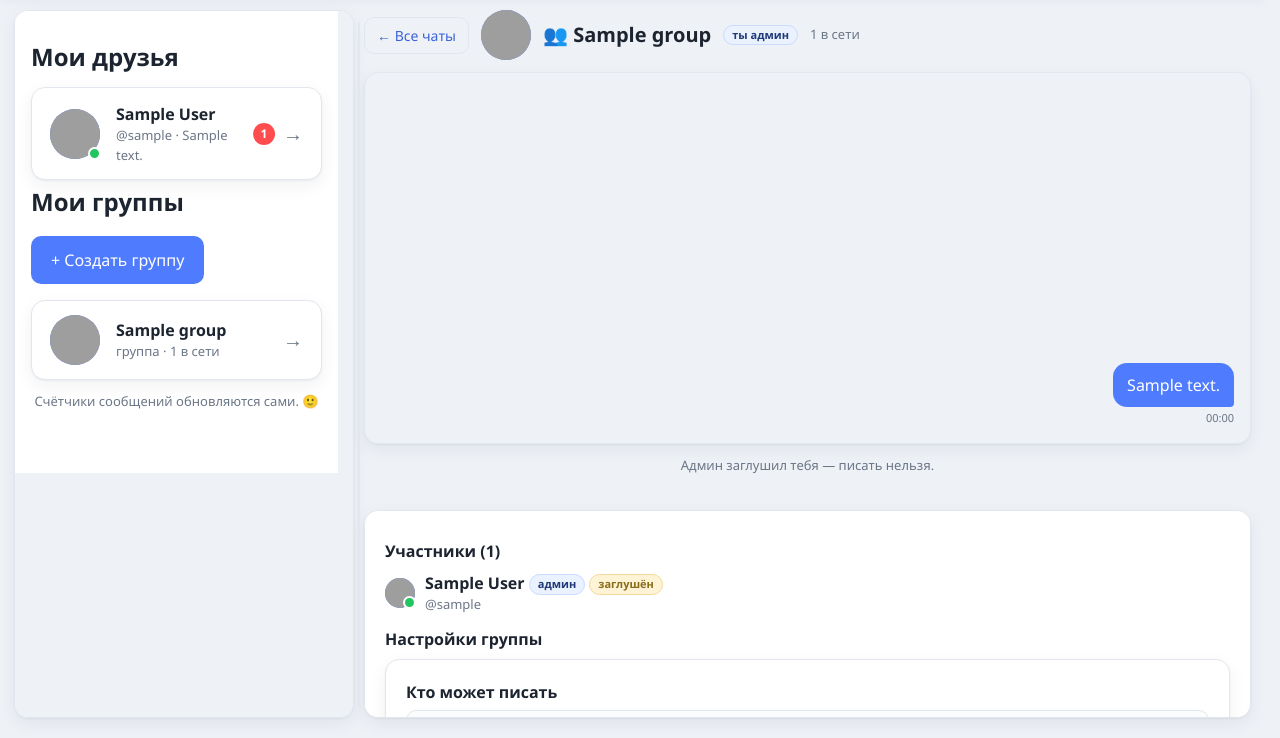
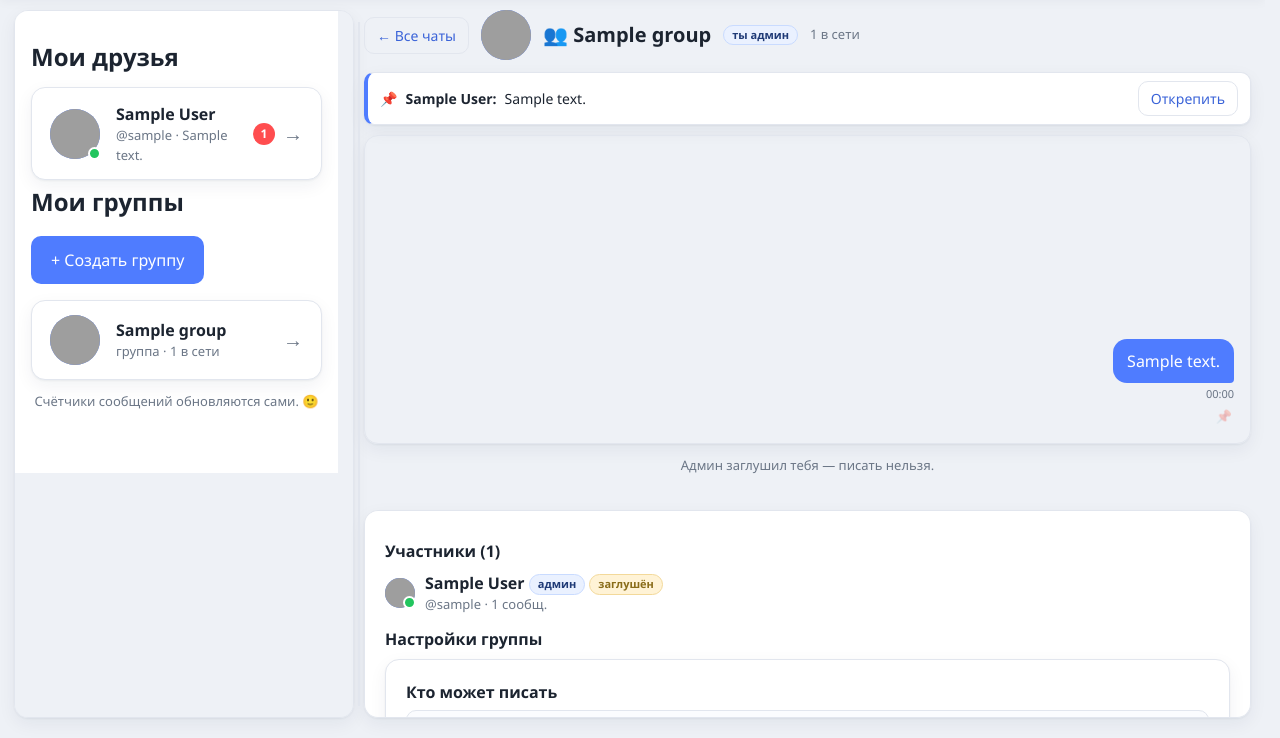
Before and after one commit to D1aBet14ek/messenger, a Flask app: page /groups/1 in a window 1280 px wide. Shown: the part 62-800 px from the top of the page. Run offline with Flask 3, Linux system fonts and the light colour scheme; the visitor is signed in with stand-in values (Sample User, id 1); tables that the repository leaves empty hold one stand-in row (values such as "Sample post"); grey boxes are pictures that could not be loaded.

Commit message:
Group: pin messages, member message counter, slow mode

```diff
--- a/app.py
+++ b/app.py
@@ -195,6 +195,8 @@ groups_table = Table(
     Column("write_mode", String(10)),   # "all" — пишут все, "admins" — только админы
     Column("add_mode", String(10)),     # "all" — добавлять могут все, "admins" — только админы
     Column("info_mode", String(10)),    # кто может менять информацию группы
+    Column("pinned_message_id", Integer),  # закреплённое сообщение
+    Column("slow_mode", Integer),          # медленный режим (секунды между сообщениями)
     Column("photo", LargeBinary),       # картинка группы
     Column("photo_mime", String(50)),
 )
@@ -242,6 +244,8 @@ def ensure_columns():
             "add_mode": "VARCHAR(10)",
             "info_mode": "VARCHAR(10)",
             "description": "TEXT",
+            "pinned_message_id": "INTEGER",
+            "slow_mode": "INTEGER",
             "photo": blob_type,
             "photo_mime": "VARCHAR(50)",
         },
@@ -361,6 +365,27 @@ def is_online(last_seen):
 
 
 app.jinja_env.globals["is_online"] = is_online
+
+
+def slow_mode_blocks(conn, group_id, user_id, seconds):
+    """True, если с последнего сообщения человека в группе прошло меньше seconds."""
+    if not seconds:
+        return False
+    last = conn.execute(
+        select(func.max(group_messages_table.c.created_at)).where(
+            and_(
+                group_messages_table.c.group_id == group_id,
+                group_messages_table.c.sender_id == user_id,
+            )
+        )
+    ).scalar()
+    if not last:
+        return False
+    try:
+        dt = datetime.fromisoformat(last)
+    except (ValueError, TypeError):
+        return False
+    return (datetime.now() - dt).total_seconds() < seconds
 
 
 def normalize_phone(raw):
@@ -1253,6 +1278,7 @@ def group_conversation(conn, group_id, me_id):
     """Сообщения группы по порядку, вместе с именами авторов."""
     rows = conn.execute(
         select(
+            group_messages_table.c.id,
             group_messages_table.c.sender_id,
             group_messages_table.c.body,
             group_messages_table.c.created_at,
@@ -1268,6 +1294,7 @@ def group_conversation(conn, group_id, me_id):
     ).mappings().all()
     return [
         {
+            "id": row["id"],
             "mine": row["sender_id"] == me_id,
             "body": row["body"],
             "time": format_time(row["created_at"]),
@@ -1384,6 +1411,10 @@ def group_chat(group_id):
         elif (group["write_mode"] or "all") == "admins" and membership["role"] != "admin":
             flash("В этой группе писать могут только админы.")
             session[draft_key] = raw[:2000]
+        elif (membership["role"] != "admin"
+              and slow_mode_blocks(conn, group_id, me["id"], group["slow_mode"] or 0)):
+            flash("Медленный режим: подожди немного перед следующим сообщением.")
+            session[draft_key] = raw[:2000]
         elif len(body) > 2000:
             flash("Слишком длинное сообщение (максимум 2000 символов).")
             session[draft_key] = raw[:2000]
@@ -1420,6 +1451,18 @@ def group_chat(group_id):
         .where(group_members_table.c.group_id == group_id)
         .order_by(group_members_table.c.role, func.lower(users_table.c.display_name))
     ).mappings().all()
+    members = [dict(m) for m in members]
+    for m in members:
+        m["msg_count"] = conn.execute(
+            select(func.count())
+            .select_from(group_messages_table)
+            .where(
+                and_(
+                    group_messages_table.c.group_id == group_id,
+                    group_messages_table.c.sender_id == m["user_id"],
+                )
+            )
+        ).scalar() or 0
 
     # Друзья, которых ещё нет в группе (чтобы админ мог добавить)
     member_ids = {m["user_id"] for m in members}
@@ -1432,6 +1475,31 @@ def group_chat(group_id):
             .order_by(func.lower(users_table.c.display_name))
         ).mappings().all()
 
+    # Закреплённое сообщение (если есть)
+    pinned = None
+    if group["pinned_message_id"]:
+        p = conn.execute(
+            select(
+                group_messages_table.c.id,
+                group_messages_table.c.body,
+                group_messages_table.c.created_at,
+                users_table.c.display_name,
+            )
+            .select_from(
+                group_messages_table.join(
+                    users_table, group_messages_table.c.sender_id == users_table.c.id
+                )
+            )
+            .where(group_messages_table.c.id == group["pinned_message_id"])
+        ).mappings().first()
+        if p is not None:
+            pinned = {
+                "id": p["id"],
+                "body": p["body"],
+                "sender": p["display_name"],
+                "time": format_time(p["created_at"]),
+            }
+
     is_admin = membership["role"] == "admin"
     is_muted = bool(membership["muted"])
     draft = session.get(draft_key, "")
@@ -1442,6 +1510,7 @@ def group_chat(group_id):
         candidates=candidates,
         draft=draft,
         emoji=EMOJI,
+        pinned=pinned,
         is_admin=is_admin,
         is_muted=is_muted,
         is_creator=(group["created_by"] == me["id"]),
@@ -1581,6 +1650,9 @@ def group_settings(group_id):
         values["add_mode"] = add_mode
     if info_mode in ("all", "admins"):
         values["info_mode"] = info_mode
+    slow_mode = request.form.get("slow_mode")
+    if slow_mode is not None and slow_mode.isdigit():
+        values["slow_mode"] = int(slow_mode)
     if values:
         conn.execute(
             update(groups_table).where(groups_table.c.id == group_id).values(**values)
@@ -1694,6 +1766,60 @@ def group_mute(group_id, user_id):
     return redirect(url_for("group_chat", group_id=group_id))
 
 
+@app.route("/groups/<int:group_id>/pin/<int:message_id>", methods=["POST"])
+def group_pin(group_id, message_id):
+    """Закрепить сообщение в группе (только админ)."""
+    r = not_logged_in_redirect()
+    if r:
+        return r
+    me = current_user()
+    conn = get_conn()
+    membership = group_membership(conn, group_id, me["id"])
+    if membership is None or membership["role"] != "admin":
+        flash("Закреплять может только админ группы.")
+        return redirect(url_for("group_chat", group_id=group_id))
+    msg = conn.execute(
+        select(group_messages_table.c.id).where(
+            and_(
+                group_messages_table.c.id == message_id,
+                group_messages_table.c.group_id == group_id,
+            )
+        )
+    ).first()
+    if msg is None:
+        flash("Сообщение не найдено.")
+        return redirect(url_for("group_chat", group_id=group_id))
+    conn.execute(
+        update(groups_table)
+        .where(groups_table.c.id == group_id)
+        .values(pinned_message_id=message_id)
+    )
+    conn.commit()
+    flash("Сообщение закреплено. 📌")
+    return redirect(url_for("group_chat", group_id=group_id))
+
+
+@app.route("/groups/<int:group_id>/unpin", methods=["POST"])
+def group_unpin(group_id):
+    """Открепить сообщение."""
+    r = not_logged_in_redirect()
+    if r:
+        return r
+    me = current_user()
+    conn = get_conn()
+    membership = group_membership(conn, group_id, me["id"])
+    if membership is None or membership["role"] != "admin":
+        return redirect(url_for("group_chat", group_id=group_id))
+    conn.execute(
+        update(groups_table)
+        .where(groups_table.c.id == group_id)
+        .values(pinned_message_id=None)
+    )
+    conn.commit()
+    flash("Сообщение откреплено.")
+    return redirect(url_for("group_chat", group_id=group_id))
+
+
 @app.route("/groups/<int:group_id>/promote/<int:user_id>", methods=["POST"])
 def group_promote(group_id, user_id):
     """Назначить участника админом группы."""
@@ -1870,7 +1996,26 @@ def api_group_chat(group_id):
     ).scalar() or 0
     mark_read(conn, me["id"], "group", group_id, max_id)
 
-    return jsonify({"messages": group_conversation(conn, group_id, me["id"])})
+    group = conn.execute(
+        select(groups_table).where(groups_table.c.id == group_id)
+    ).mappings().first()
+    pinned = None
+    if group and group["pinned_message_id"]:
+        p = conn.execute(
+            select(group_messages_table.c.body, users_table.c.display_name)
+            .select_from(
+                group_messages_table.join(
+                    users_table, group_messages_table.c.sender_id == users_table.c.id
+                )
+            )
+            .where(group_messages_table.c.id == group["pinned_message_id"])
+        ).mappings().first()
+        if p is not None:
+            pinned = {"body": p["body"], "sender": p["display_name"]}
+
+    return jsonify(
+        {"messages": group_conversation(conn, group_id, me["id"]), "pinned": pinned}
+    )
 
 
 @app.route("/api/unread")
--- a/static/style.css
+++ b/static/style.css
@@ -523,6 +523,35 @@ body.wide .wrap { max-width: none; padding: 10px 14px 16px; }
 .checks { font-size: 12px; letter-spacing: -2px; color: var(--muted); }
 .checks.read { color: #38bdf8; }
 
+/* Закреплённое сообщение */
+.pinned-bar {
+  display: flex;
+  align-items: center;
+  gap: 8px;
+  background: var(--card);
+  border: 1px solid var(--line);
+  border-left: 4px solid var(--brand);
+  border-radius: 10px;
+  padding: 8px 12px;
+  margin-bottom: 10px;
+  box-shadow: var(--shadow);
+  font-size: 14px;
+}
+.pinned-text { overflow: hidden; text-overflow: ellipsis; white-space: nowrap; }
+.pinned-bar .inline-form { margin-left: auto; }
+
+/* Кнопка «закрепить» на сообщении (появляется при наведении) */
+.pin-form { margin: 0; }
+.pin-btn {
+  background: transparent;
+  border: 0;
+  cursor: pointer;
+  font-size: 13px;
+  padding: 0 2px;
+  opacity: 0.3;
+}
+.msg:hover .pin-btn { opacity: 1; }
+
 /* Список галочек (выбор людей) */
 .checklist { list-style: none; margin: 8px 0 4px; padding: 0; display: flex; flex-direction: column; gap: 6px; }
 .checkline { flex-direction: row; align-items: center; gap: 10px; font-weight: 400; cursor: pointer; }
--- a/templates/group_chat.html
+++ b/templates/group_chat.html
@@ -22,6 +22,18 @@
       {% if is_admin %}<span class="badge">ты админ</span>{% endif %}
       <span class="plogin">{% if online_count %}{{ online_count }} в сети{% else %}никого в сети{% endif %}</span>
     </div>
+
+    {% if pinned %}
+      <div class="pinned-bar">
+        📌 <b>{{ pinned['sender'] }}:</b>
+        <span class="pinned-text">{{ pinned['body'] }}</span>
+        {% if is_admin %}
+          <form method="post" action="{{ url_for('group_unpin', group_id=group['id']) }}" class="inline-form">
+            <button class="btn small ghost" type="submit">Открепить</button>
+          </form>
+        {% endif %}
+      </div>
+    {% endif %}
 
     <div id="messages" class="messages bg-{{ background }}"></div>
 
@@ -61,7 +73,7 @@
               <span class="pname">{{ m['display_name'] }}
                 {% if m['role'] == 'admin' %}<span class="badge">админ</span>{% endif %}
                 {% if m['muted'] %}<span class="badge muted">заглушён</span>{% endif %}</span>
-              <span class="plogin">@{{ m['username'] }}</span>
+              <span class="plogin">@{{ m['username'] }} · {{ m['msg_count'] }} сообщ.</span>
             </span>
             {% if is_admin and m['user_id'] != group['created_by'] %}
               <span class="member-actions">
@@ -107,6 +119,14 @@
             <select name="info_mode">
               <option value="all" {% if (group['info_mode'] or 'admins') == 'all' %}selected{% endif %}>Все участники</option>
               <option value="admins" {% if (group['info_mode'] or 'admins') == 'admins' %}selected{% endif %}>Только админы</option>
+            </select>
+          </label>
+          <label>Медленный режим (пауза между сообщениями)
+            <select name="slow_mode">
+              <option value="0" {% if not group['slow_mode'] %}selected{% endif %}>Выключен</option>
+              <option value="10" {% if group['slow_mode'] == 10 %}selected{% endif %}>10 секунд</option>
+              <option value="30" {% if group['slow_mode'] == 30 %}selected{% endif %}>30 секунд</option>
+              <option value="60" {% if group['slow_mode'] == 60 %}selected{% endif %}>60 секунд</option>
             </select>
           </label>
           <button class="btn" type="submit">Сохранить настройки</button>
@@ -180,6 +200,7 @@
 
 <script>
   var box = document.getElementById("messages");
+  var isAdmin = {{ 'true' if is_admin else 'false' }};
   function esc(text) {
     var d = document.createElement("div");
     d.textContent = text == null ? "" : text;
@@ -196,7 +217,12 @@
       html += '<div class="msg ' + (m.mine ? "mine" : "theirs") + '">';
       if (m.sender && !m.mine) html += '<div class="sender">' + esc(m.sender) + '</div>';
       html += '<div class="bubble">' + esc(m.body) + '</div>';
-      html += '<div class="time">' + esc(m.time) + '</div></div>';
+      html += '<div class="time">' + esc(m.time) + '</div>';
+      if (isAdmin) {
+        html += '<form class="pin-form" method="post" action="/groups/{{ group['id'] }}/pin/' + m.id + '">'
+             + '<button class="pin-btn" type="submit" title="Закрепить">📌</button></form>';
+      }
+      html += '</div>';
     }
     box.innerHTML = html;
   }
```
Also changed, not shown: README.md.
